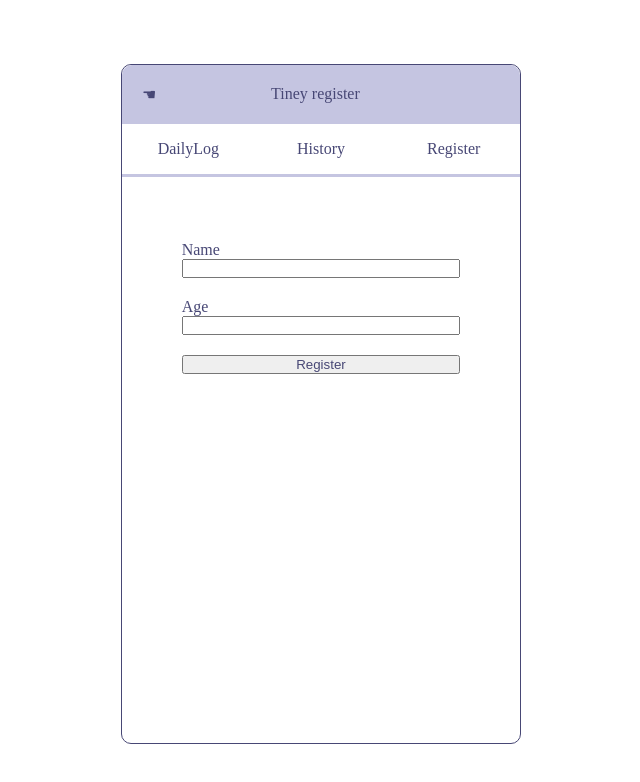
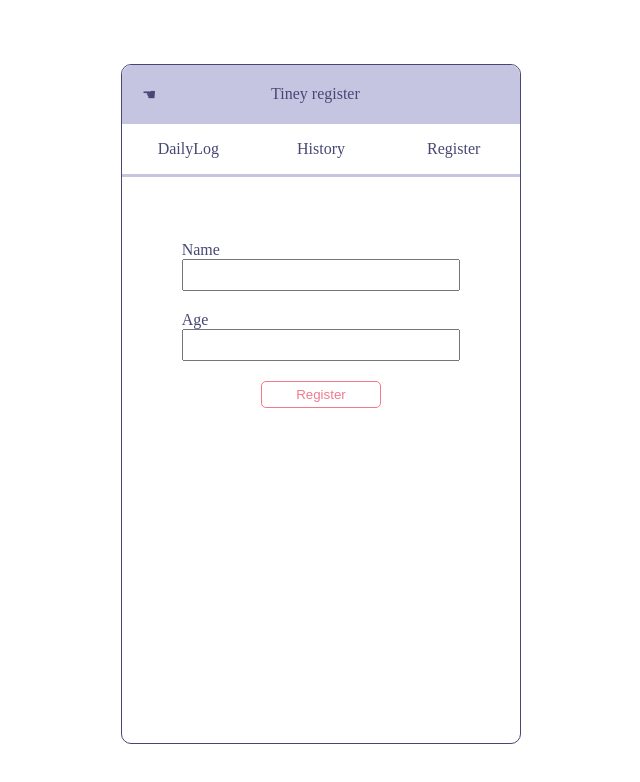
Before and after one commit to KarwanM/tiney-challenge, a React (Create React App) app: page /tiney-challenge/register in a window 1280 px wide. Shown: the top 782 px of the page, without its empty margins (319-959 px from the left). Built offline with nearby package versions, Linux system fonts and the light colour scheme; the HTML template or start-up script is replaced by a standard one.

Commit message:
style register component

```diff
--- a/src/components/DailyLog.js
+++ b/src/components/DailyLog.js
@@ -7,7 +7,7 @@ const DailyLog = () => {
   const newDate = new Date();
 
   useEffect(() => {
-    // setChildren(Data.children);
+    setChildren(Data.children);
 
     try {
       fetch("http://localhost:4000/children")
--- a/src/components/History.js
+++ b/src/components/History.js
@@ -1,10 +1,11 @@
 import React, { useState, useEffect } from "react";
+import Data from "../db.json";
 
 const History = () => {
   const [children, setChildren] = useState([]);
 
   useEffect(() => {
-    // setChildren(Data.children);
+    setChildren(Data.children);
 
     try {
       fetch("http://localhost:4000/children")
--- a/src/index.css
+++ b/src/index.css
@@ -175,6 +175,26 @@ nav a {
 
 .register form input {
   margin-bottom: 20px;
+  padding: 5px;
+  font-size: 16px;
 }
 
-/*# sourceMappingURL=index.css.map */
+.register button {
+  display: block;
+  margin: 0 auto;
+  padding: 5px 0;
+  width: 120px;
+  background-color: white;
+  border: 1.5px solid #f17a8b;
+  border-radius: 5px;
+  color: #f17a8b;
+  cursor: pointer;
+}
+
+.register button:hover {
+  border: 1.5px solid;
+  border-radius: 5px;
+  color: white;
+  border: 1.5px solid white;
+  background-color: #f17a8b;
+}
--- a/src/styles/_register.scss
+++ b/src/styles/_register.scss
@@ -1,3 +1,6 @@
+@use 'variables';
+
+
 .register form{
     width: 70%;
     margin: 5vw auto;
@@ -9,4 +12,26 @@
 
 .register form input{
     margin-bottom: 20px ;
+    padding: 5px ;
+    font-size: 16px;
 }
+
+.register button{
+    display: block;
+    margin: 0 auto;
+    padding: 5px 0;
+    width: 120px;
+    background-color: variables.$primary-bg-color;
+    border: 1.5px solid  variables.$button-bg-color;
+    border-radius: 5px;
+    color: variables.$button-bg-color;
+    cursor: pointer;
+}
+
+.register button:hover{
+    border: 1.5px solid  ;
+    border-radius: 5px;
+    color: variables.$primary-bg-color;
+    border: 1.5px solid  variables.$primary-bg-color;
+    background-color: variables.$button-bg-color;
+}
```
Also changed, not shown: 2 other files (tests, documents, lock files or other folders).
